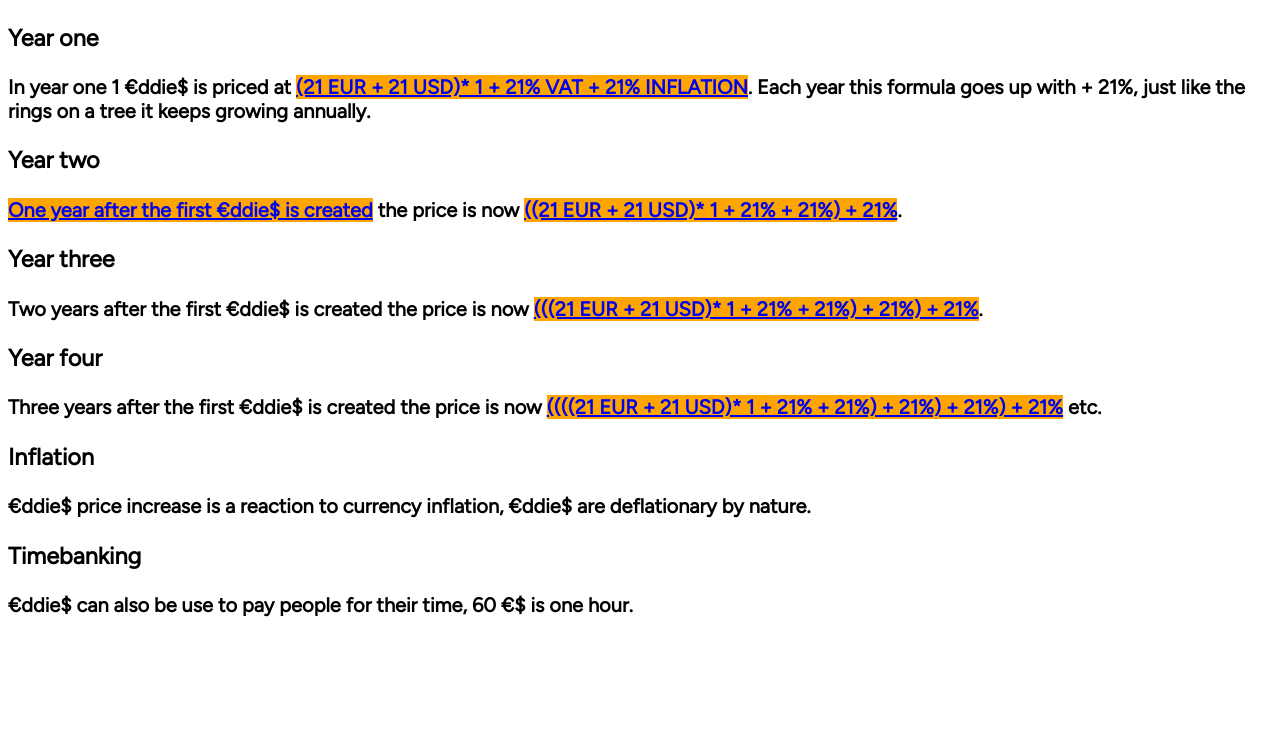
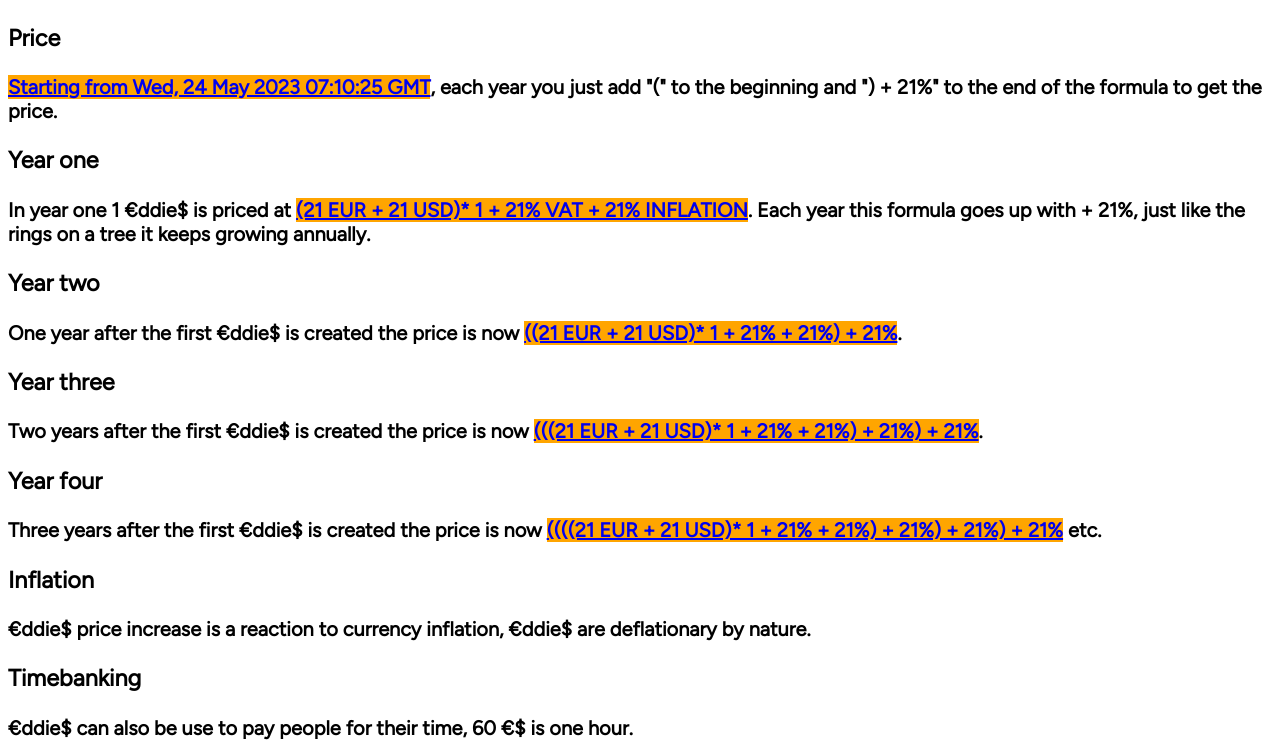
Before and after one commit to equin001/4, a plain HTML site: page index.html in a window 1280 px wide. Shown: the part 78-826 px from the top of the page. Before the commit the page ends 800 px from the top, so only its background shows below. Drawn offline with Linux system fonts and the light colour scheme.

Commit message:
Update index.html

```diff
--- a/index.html
+++ b/index.html
@@ -11,18 +11,21 @@ body {
 <body>
 
 <h1>€ddie$</h1>
+
+  <h3>Price</h3>
+  <b><a href="https://algoexplorer.io/tx/YYRM2TA3JMBBWH4JBVRGK4G6IECRDUOIJCJJKG2WKLUPKA743FOA"  target="_blank" style="background-color:orange">Starting from Wed, 24 May 2023 07:10:25 GMT</a>, each year you just add "(" to the beginning and ") + 21%" to the end of the formula to get the price.<b>
+
 <h3>Year one</h3>
 <b>In year one 1 €ddie$ is priced at <a href="https://www.wolframalpha.com/input?i=%2821+EUR+%2B+21+USD%29*+1+%2B+21%25+%2B+21%25"  target="_blank" style="background-color:orange">(21 EUR + 21 USD)* 1 + 21% VAT + 21% INFLATION</a>. Each year this formula goes up with  + 21%, just like the rings on a tree it keeps growing annually.<b>
 
 <h3>Year two</h3>
-<b><a href="https://algoexplorer.io/tx/YYRM2TA3JMBBWH4JBVRGK4G6IECRDUOIJCJJKG2WKLUPKA743FOA"  target="_blank" style="background-color:orange">One year after the first €ddie$ is created</a> the price is now <a href="https://www.wolframalpha.com/input?i=%28%2821+EUR+%2B+21+USD%29*+1+%2B+21%25+%2B+21%25%29+%2B+21%25"  target="_blank" style="background-color:orange">((21 EUR + 21 USD)* 1 + 21% + 21%) + 21%</a>. <b>
+<b>One year after the first €ddie$ is created the price is now <a href="https://www.wolframalpha.com/input?i=%28%2821+EUR+%2B+21+USD%29*+1+%2B+21%25+%2B+21%25%29+%2B+21%25"  target="_blank" style="background-color:orange">((21 EUR + 21 USD)* 1 + 21% + 21%) + 21%</a>. <b>
 
 <h3>Year three</h3>
 <b>Two years after the first €ddie$ is created the price is now <a href="https://www.wolframalpha.com/input?i=%28%28%2821+EUR+%2B+21+USD%29*+1+%2B+21%25+%2B+21%25%29+%2B+21%25%29+%2B+21%25"  target="_blank" style="background-color:orange">(((21 EUR + 21 USD)* 1 + 21% + 21%) + 21%) + 21%</a>.<b>
 
   <h3>Year four</h3>
 <b>Three years after the first €ddie$ is created the price is now <a href="https://www.wolframalpha.com/input?i=%28%28%28%2821+EUR+%2B+21+USD%29*+1+%2B+21%25+%2B+21%25%29+%2B+21%25%29+%2B+21%25%29+%2B+21%25" style="background-color:orange">((((21 EUR + 21 USD)* 1 + 21% + 21%) + 21%) + 21%) + 21%</a> etc.<b>
-
 
   <h3>Inflation</h3>
   <b>€ddie$ price increase is a reaction to currency inflation, €ddie$ are deflationary by nature.<b>
```
